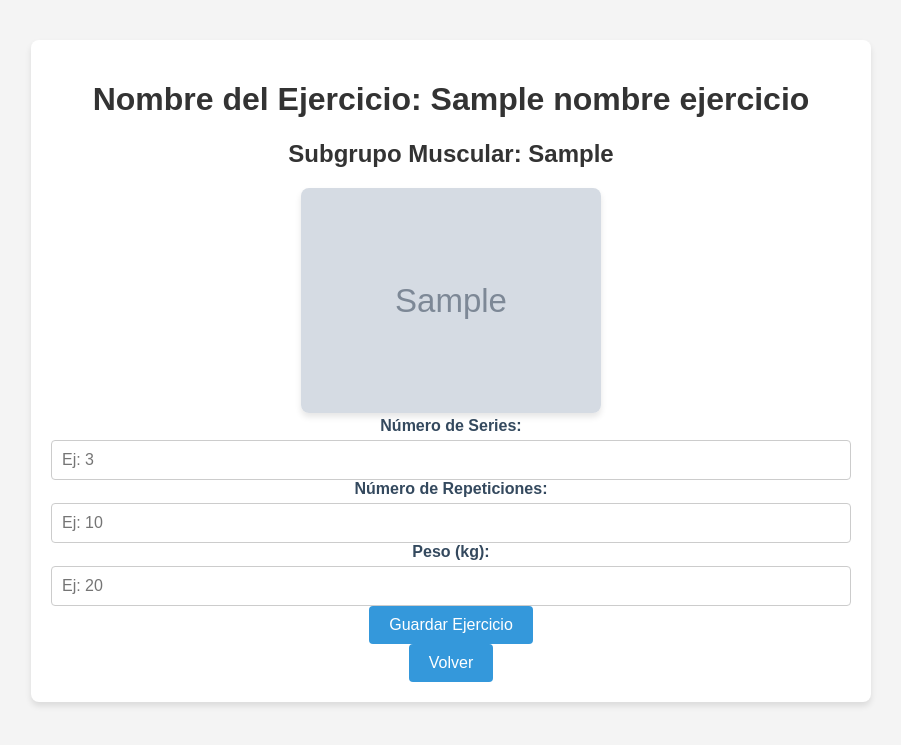
After one commit to jess-jurado/GymBRoot, a Flask app: template templates/detalle_ejercicio.html in a window 1280 px wide. The commit adds this page. Shown: the top 745 px of the page, without its empty margins (189-1090 px from the left). Run offline with Flask 3, Linux system fonts and the light colour scheme; the template is opened without the code that fills it: most values are stand-ins (such as "Sample title", 1, 10 or a date in 2020); grey boxes marked "Sample" are stand-in pictures.

Commit message:
Actualizado detalle_rutinas.html ahora si hacemos doble click en uno de los ejercicios nos abre detalle_ejercicio.html con el ejercicio pertinente y los inputos para introducir los datos

```diff
--- a/app.py
+++ b/app.py
@@ -314,7 +314,7 @@ def detalle_rutina(id):
 
     # Obtener los ejercicios agrupados por día
     query_ejercicios = """
-        SELECT r.Dia, e.Nombre_ejercicio, e.Subgrupo_muscular
+        SELECT r.Dia, e.id, e.Nombre_ejercicio, e.Subgrupo_muscular
         FROM Rutinas r
         INNER JOIN Ejercicios e ON r.Id_ejercicio = e.id
         WHERE r.Nombre_rutina = ? AND r.Usuario_id = ?
@@ -336,10 +336,10 @@ def detalle_rutina(id):
 
     # Organizar los ejercicios por día en un diccionario
     ejercicios_por_dia = {}
-    for dia, ejercicio, subgrupo in ejercicios:
+    for dia, ejercicio_id, ejercicio, subgrupo in ejercicios:
         if dia not in ejercicios_por_dia:
             ejercicios_por_dia[dia] = []
-        ejercicios_por_dia[dia].append({"Nombre_ejercicio": ejercicio, "Subgrupo_muscular": subgrupo})
+        ejercicios_por_dia[dia].append({"id": ejercicio_id,"Nombre_ejercicio": ejercicio, "Subgrupo_muscular": subgrupo})
 
     # Ordenar el diccionario de ejercicios según el orden de los días de la semana
     ejercicios_por_dia_ordenado = dict(sorted(ejercicios_por_dia.items(), key=lambda x: orden_dias.get(x[0], 999)))
@@ -348,6 +348,44 @@ def detalle_rutina(id):
         'detalle_rutina.html',
         rutina={"id": rutina_id, "Nombre_rutina": nombre_rutina},
         ejercicios_por_dia=ejercicios_por_dia_ordenado
+    )
+
+@app.route('/detalle_ejercicio/<int:rutina_id>/<int:ejercicio_id>', methods=['GET'])
+def detalle_ejercicio(rutina_id, ejercicio_id):
+    conn = get_db_connection()
+    cursor = conn.cursor()
+
+    # Obtener detalles del ejercicio específico dentro de la rutina
+    query_ejercicio = """
+        SELECT e.id, e.Nombre_ejercicio, e.Subgrupo_muscular, e.imagen_url
+        FROM Ejercicios e
+        JOIN Rutinas r ON e.id = r.Id_ejercicio
+        WHERE r.Nombre_rutina = (SELECT Nombre_rutina FROM Rutinas WHERE id = ?)
+        AND e.id = ?
+    """
+    cursor.execute(query_ejercicio, (rutina_id, ejercicio_id))
+    ejercicio = cursor.fetchone()
+
+    # **Evitar el error si no se encuentra el ejercicio**
+    if not ejercicio:
+        flash("No se encontró el ejercicio en esta rutina.", "error")
+        return redirect(url_for('dashboard'))
+
+    # Asignar variables después de verificar que `ejercicio` no es None
+    nombre_ejercicio = ejercicio[1]
+    subgrupo_muscular = ejercicio[2]
+    prefijo_imagen = ejercicio[3]
+
+    imagen_url_ = buscar_imagen_en_cloudinary(prefijo_imagen) if prefijo_imagen else None
+
+    cursor.close()
+    conn.close()
+
+    return render_template(
+        'detalle_ejercicio.html',
+        nombre_ejercicio=nombre_ejercicio,
+        subgrupo_muscular=subgrupo_muscular,
+        imagen_url=imagen_url_
     )
 
 
--- a/static/css/style.css
+++ b/static/css/style.css
@@ -204,3 +204,114 @@ header {
 .ejercicio-btn:hover {
   transform: scale(1.05);
 }
+
+.ejercicio-container {
+  max-width: 800px;
+  margin: 40px auto;
+  background-color: #fff;
+  padding: 20px;
+  border-radius: 8px;
+  box-shadow: 0 4px 6px rgba(0,0,0,0.1);
+  text-align: center;
+}
+
+.ejercicio-container h1,
+.ejercicio-container h2 {
+  color: #333;
+}
+
+/* Cabecera del ejercicio */
+.ejercicio-header {
+  text-align: center;
+  margin-bottom: 20px;
+}
+
+.ejercicio-header h1 {
+  font-size: 32px;
+  color: #2c3e50;
+  margin: 0;
+}
+
+.ejercicio-header h2 {
+  font-size: 18px;
+  color: #7f8c8d;
+  margin-top: 10px;
+}
+
+.ejercicio-imagen {
+  width: 100%;
+  max-width: 300px;
+  height: auto;
+  border-radius: 8px;
+  margin-top: 20px;
+  display: block;
+  margin-left: auto;
+  margin-right: auto;
+}
+
+/* Imagen responsive */
+.img-responsive {
+  width: 100%;
+  max-width: 300px;
+  height: auto;
+  border-radius: 8px;
+  box-shadow: 0 4px 6px rgba(0, 0, 0, 0.1);
+}
+
+.ejercicio-form {
+  display: flex;
+  flex-direction: column;
+  gap: 15px;
+}
+
+.input-group {
+  display: flex;
+  flex-direction: column;
+  gap: 5px;
+}
+
+.input-group label {
+  font-size: 16px;
+  font-weight: bold;
+  color: #34495e;
+}
+
+.input-group input {
+  padding: 10px;
+  font-size: 16px;
+  border: 1px solid #ccc;
+  border-radius: 4px;
+  outline: none;
+  transition: border-color 0.3s;
+}
+
+.input-group input:focus {
+  border-color: #3498db;
+}
+
+/* Botones */
+.btn {
+  padding: 10px 20px;
+  background-color: #3498db;
+  color: white;
+  font-size: 16px;
+  border: none;
+  border-radius: 4px;
+  cursor: pointer;
+  transition: background-color 0.3s;
+}
+
+.btn:hover {
+  background-color: #2980b9;
+}
+
+.submit-btn {
+  display: flex;
+  justify-content: center;
+}
+
+.back-btn {
+  display: flex;
+  justify-content: center;
+  margin-top: 20px;
+}
--- /dev/null
+++ b/templates/detalle_ejercicio.html
@@ -0,0 +1,79 @@
+<!DOCTYPE html>
+<html lang="es">
+<head>
+  <meta charset="UTF-8">
+  <title>Detalle del Ejercicio</title>
+  <link rel="stylesheet" href="{{ url_for('static', filename='css/style.css') }}">
+</head>
+<body>
+  <div class="ejercicio-container">
+    <h1 id="ejercicio-nombre">Nombre del Ejercicio: {{ nombre_ejercicio }}</h1>
+    <h2 id="ejercicio-subgrupo">Subgrupo Muscular: {{ subgrupo_muscular }}</h2>
+
+    <!-- Imagen del ejercicio -->
+    {% if imagen_url %}
+      <div class="ejercicio-imagen">
+        <img src="{{ imagen_url }}" alt="Imagen del ejercicio" class="img-responsive">
+      </div>
+    {% else %}
+      <p>No hay imagen disponible.</p>
+    {% endif %}
+
+    <form id="detalle-ejercicio-form">
+      <div class="input-group">
+        <label for="series">Número de Series:</label>
+        <input type="number" id="series" name="series" placeholder="Ej: 3" min="1" required>
+      </div>
+
+      <div class="input-group">
+        <label for="repeticiones">Número de Repeticiones:</label>
+        <input type="number" id="repeticiones" name="repeticiones" placeholder="Ej: 10" min="1" required>
+      </div>
+
+      <div class="input-group">
+        <label for="peso">Peso (kg):</label>
+        <input type="number" id="peso" name="peso" placeholder="Ej: 20" min="0" step="0.1" required>
+      </div>
+
+      <div class="submit-btn">
+        <button type="submit" class="btn">Guardar Ejercicio</button>
+      </div>
+    </form>
+
+    <button onclick="window.history.back()" class="btn">Volver</button>
+  </div>
+
+  <script>
+    // Función para obtener parámetros de la URL
+    function getUrlParams() {
+      const urlParams = new URLSearchParams(window.location.search);
+      return {
+        ejercicio: urlParams.get('ejercicio'),
+        subgrupo: urlParams.get('subgrupo')
+      };
+    }
+
+    // Obtener los parámetros de la URL
+    const params = getUrlParams();
+
+    // Mostrar los detalles del ejercicio
+    document.getElementById('ejercicio-nombre').textContent = 'Nombre del Ejercicio: {{ nombre_ejercicio }}';
+    document.getElementById('ejercicio-subgrupo').textContent = 'Subgrupo Muscular: {{ subgrupo_muscular }}';
+
+    // Evento para manejar la submit del formulario
+    document.getElementById('detalle-ejercicio-form').addEventListener('submit', function(e) {
+      e.preventDefault(); // Prevenir el envío tradicional del formulario
+
+      // Obtener los valores de los inputs
+      const series = document.getElementById('series').value;
+      const repeticiones = document.getElementById('repeticiones').value;
+      const peso = document.getElementById('peso').value;
+
+      // Aquí podrías hacer lo que necesites con los valores, por ejemplo, guardarlos en una base de datos
+
+      // Mensaje para indicar que los datos han sido guardados
+      alert('Datos guardados:\nSeries: ' + series + '\nRepeticiones: ' + repeticiones + '\nPeso: ' + peso);
+    });
+  </script>
+</body>
+</html>
```
Also changed, not shown: templates/detalle_rutina.html (+9 -1 lines).
